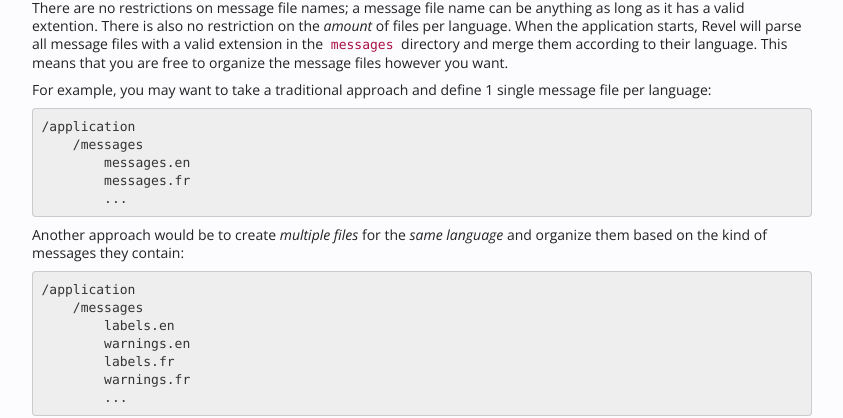
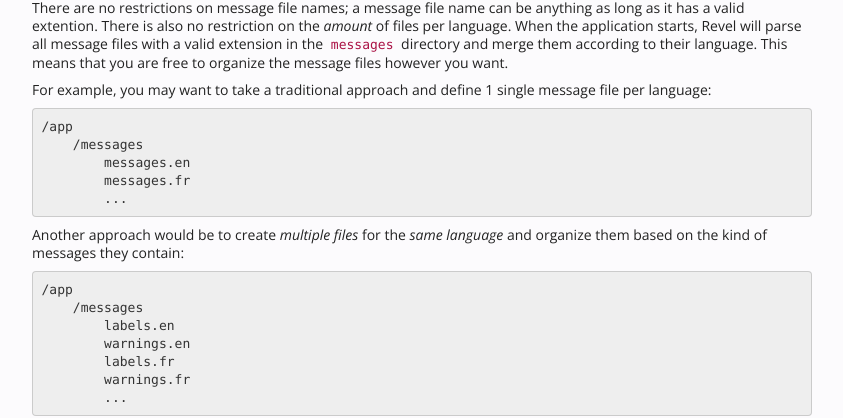
Before and after one commit to revel/revel, a Jekyll site: the page built from manual/i18n-messages.md, in a window 1280 px wide and 900 px high, scrolled down 525 px. Shown: the part 141-559 px from the top of the window, without its empty margins (298-1141 px from the left). Built offline with Jekyll 4.4.1, drawn with Linux system fonts in a browser that asks for light colours; some of the changed text lies outside the part shown.

Commit message:
Change Application to App i18n-message.ms

```diff
--- a/manual/i18n-messages.md
+++ b/manual/i18n-messages.md
@@ -36,7 +36,7 @@
 
 For example, you may want to take a traditional approach and define 1 single message file per language:
 
-    /application
+    /app
         /messages
             messages.en
             messages.fr
@@ -44,7 +44,7 @@
 
 Another approach would be to create *multiple files* for the *same language* and organize them based on the kind of messages they contain:
 
-    /application
+    /app
         /messages
             labels.en
             warnings.en
@@ -160,7 +160,7 @@
 The application code can access the current locale from within a `Request` using the `Request.Locale` property. For example:
 
 <pre class="prettyprint lang-go">
-func (c Application) Index() revel.Result {
+func (c App) Index() revel.Result {
 	currentLocale := c.Request.Locale
 	c.Render(currentLocale)
 }
@@ -178,7 +178,7 @@
 - which is a slice of `AcceptLanguage` instances - contains all parsed values from the respective header, sorted per qualification with the most qualified values first in the slice. For example:
 
 <pre class="prettyprint lang-go">
-func (c Application) Index() revel.Result {
+func (c App) Index() revel.Result {
     // Get the string representation of all parsed accept languages
     c.RenderArgs["acceptLanguageHeaderParsed"] = c.Request.AcceptLanguages.String()
     // Returns the most qualified AcceptLanguage instance
@@ -199,7 +199,7 @@
 Each controller has a `Message(message string, args ...interface{})` function that can be used to resolve messages using the current locale. For example:
 
 <pre class="prettyprint lang-go">
-func (c Application) Index() revel.Result {
+func (c App) Index() revel.Result {
 	c.RenderArgs["controllerGreeting"] = c.Message("greeting")
 	c.Render()
 }
```
